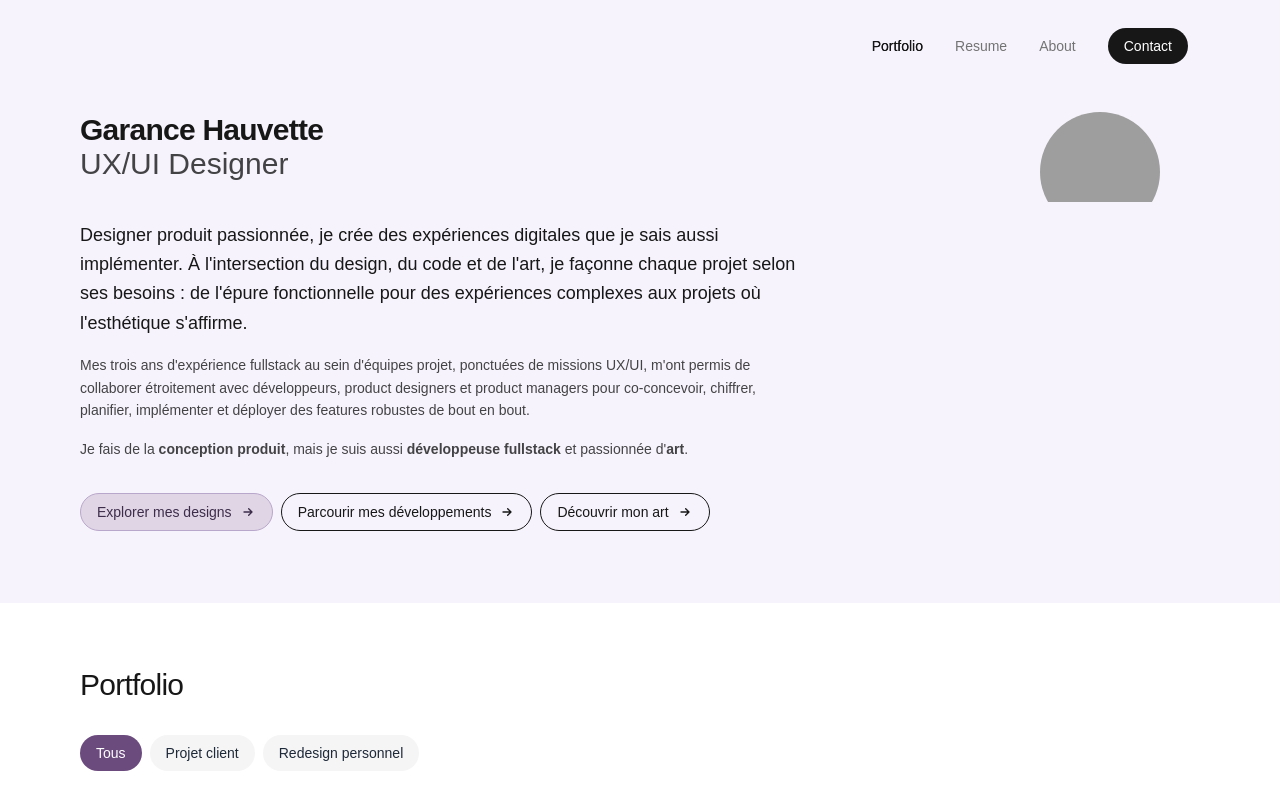
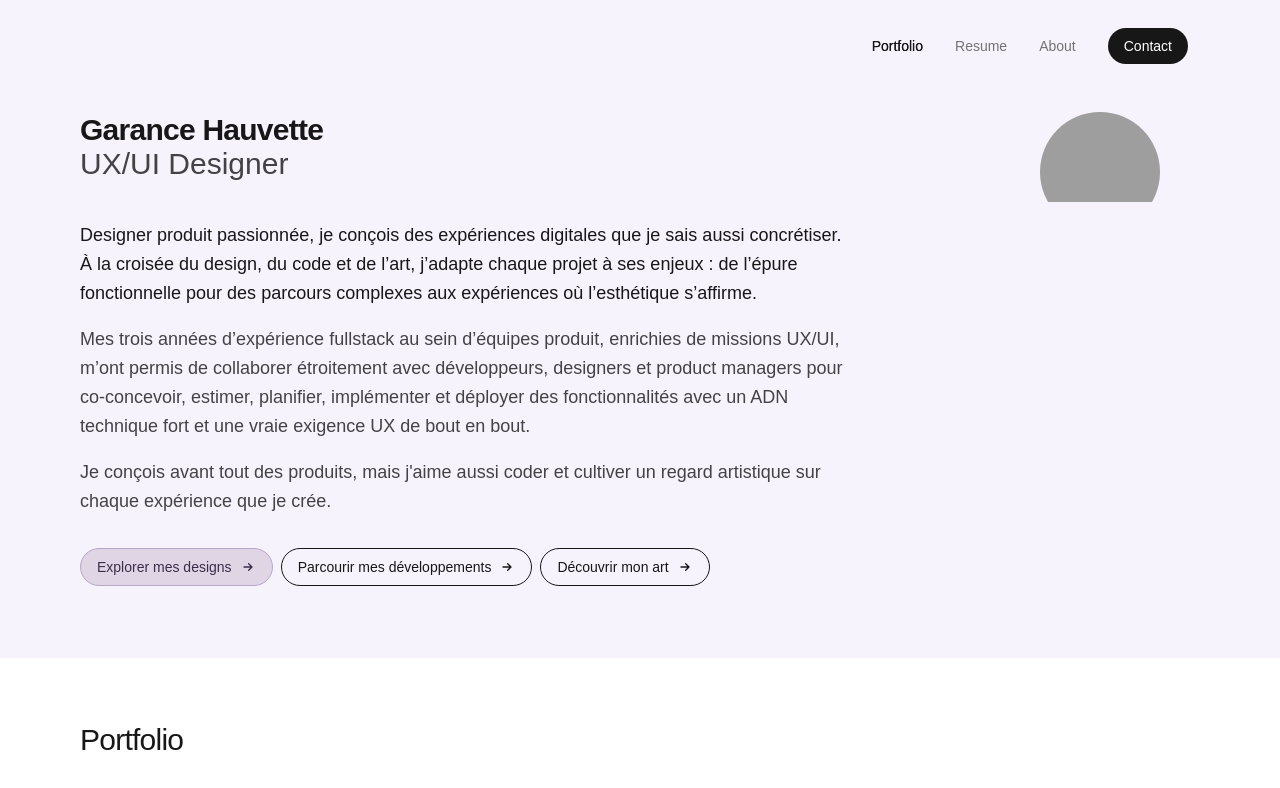
Before and after one commit to ghauv/portfolio, a Next.js app: page / in a window 1280 px wide. Shown: the top 788 px of the page. Built offline with nearby package versions, Linux system fonts and the light colour scheme; grey boxes are pictures that could not be loaded.

Commit message:
fix hero

```diff
--- a/src/mocks/hero.mock.tsx
+++ b/src/mocks/hero.mock.tsx
@@ -1,9 +1,11 @@
 export const hero = {
   title: "Garance Hauvette",
   firstDescription:
-    "Designer produit passionnée, je crée des expériences digitales que je sais aussi implémenter. À l'intersection du design, du code et de l'art, je façonne chaque projet selon ses besoins : de l'épure fonctionnelle pour des expériences complexes aux projets où l'esthétique s'affirme.",
+    "Designer produit passionnée, je conçois des expériences digitales que je sais aussi concrétiser. À la croisée du design, du code et de l’art, j’adapte chaque projet à ses enjeux : de l’épure fonctionnelle pour des parcours complexes aux expériences où l’esthétique s’affirme.",
   secondDescription:
-    "Mes trois ans d'expérience fullstack au sein d'équipes projet, ponctuées de missions UX/UI, m'ont permis de collaborer étroitement avec développeurs, product designers et product managers pour co-concevoir, chiffrer, planifier, implémenter et déployer des features robustes de bout en bout.",
+    "Mes trois années d’expérience fullstack au sein d’équipes produit, enrichies de missions UX/UI, m’ont permis de collaborer étroitement avec développeurs, designers et product managers pour co-concevoir, estimer, planifier, implémenter et déployer des fonctionnalités avec un ADN technique fort et une vraie exigence UX de bout en bout.",
+  thirdDescription:
+    "Je conçois avant tout des produits, mais j'aime aussi coder et cultiver un regard artistique sur chaque expérience que je crée.",
 };
 
 export const expertiseConfig = {
--- a/src/sections/hero.tsx
+++ b/src/sections/hero.tsx
@@ -42,15 +42,18 @@ function HeroContent() {
             <p className="text-md sm:text-md md:text-lg leading-relaxed">
               {hero.firstDescription}
             </p>
-            <p className="text-sm sm:text-md md:text-md text-foreground leading-relaxed opacity-80">
+            <p className="text-sm sm:text-md md:text-lg text-foreground leading-relaxed opacity-80">
+              {hero.secondDescription}
+            </p>
+            <p className="text-sm sm:text-md md:text-lg text-foreground leading-relaxed opacity-80">
+              {hero.thirdDescription}
+            </p>
+            {/* <p className="text-sm sm:text-md md:text-md text-foreground leading-relaxed opacity-80">
               {hero.secondDescription}
             </p>
             <p className="text-sm sm:text-md md:text-md text-foreground leading-relaxed opacity-80">
-              Je fais de la <strong>conception produit</strong>, mais je suis
-              aussi <strong>développeuse fullstack</strong> et passionnée
-              d&apos;
-              <strong>art</strong>.
-            </p>
+              {hero.thirdDescription}
+            </p> */}
           </div>
           {/* Other Expertises */}
           <FocusButtons
```
